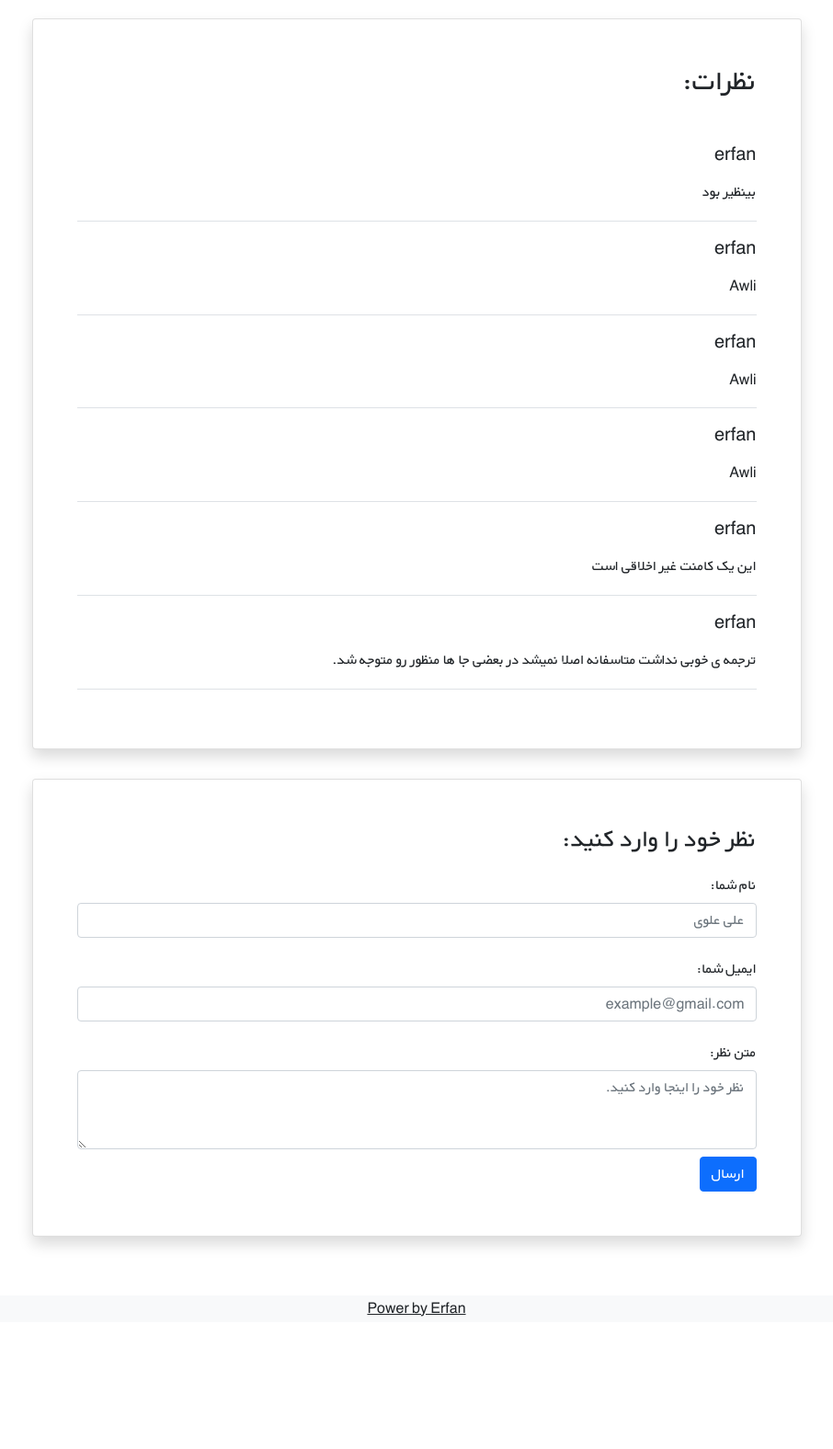
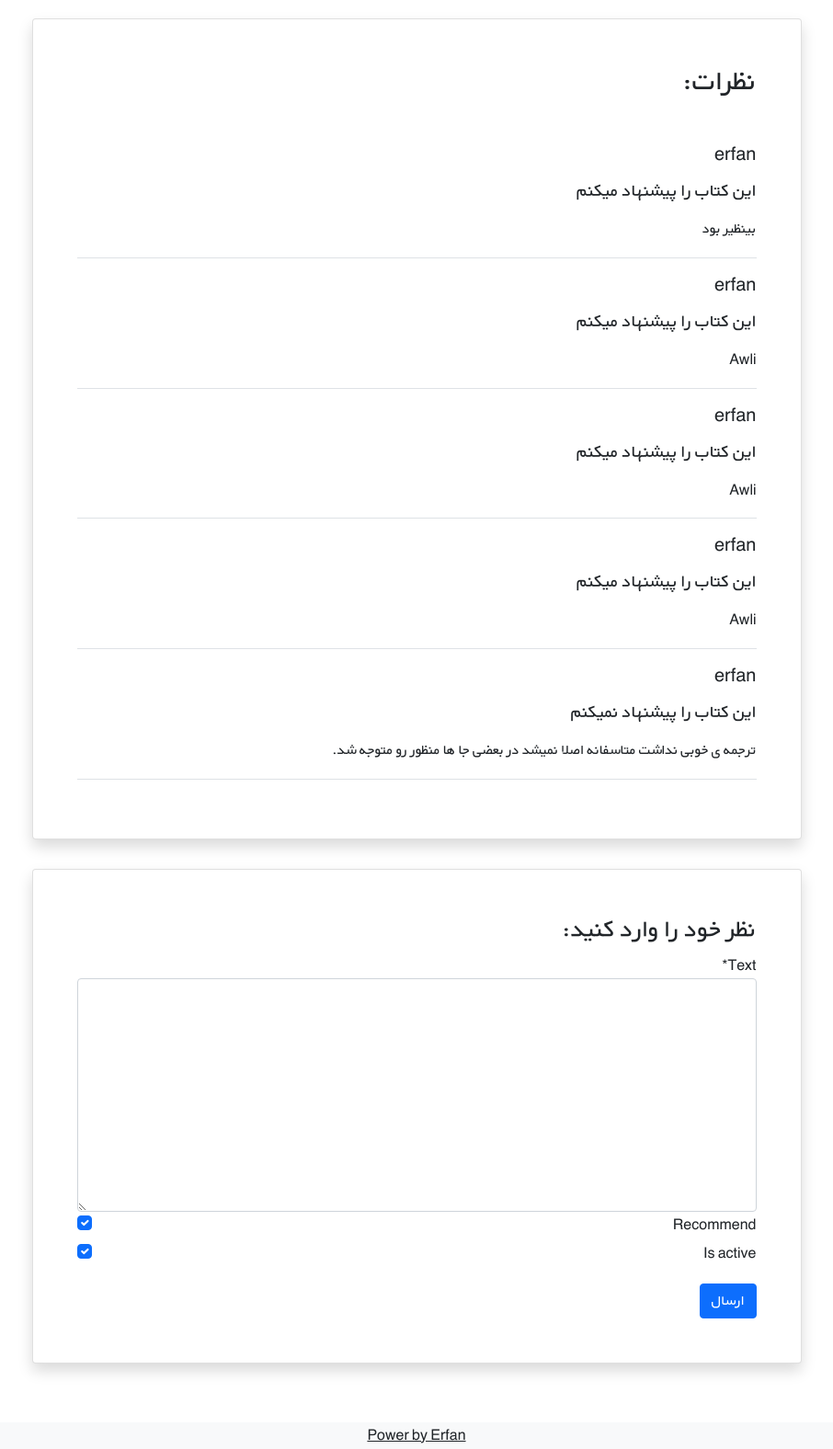
Before and after one commit to Erfan4708/DjangoBookStoreProject, a Django app: page /books/3/ in a window 1280 px wide. Shown: the part 1477-3053 px from the top of the page at 92% size, without its empty margins (187-1093 px from the left). Before the commit the page ends 2909 px from the top, so only its background shows below. Run offline with Django 4.2, Linux system fonts and the light colour scheme; data comes from the database, SQL or seed files in the repository; both versions use the stored data as it was after the commit; some libraries are stand-ins or nearby versions.

Commit message:
add comment form to book_detail

```diff
--- a/books/admin.py
+++ b/books/admin.py
@@ -4,7 +4,7 @@ from .models import Book , Comment
 
 # @admin.register(Comment)
 class CommentAdmin(admin.ModelAdmin):
-    list_display = ('user' , 'book' , 'text' , 'date_time_created' ,)
+    list_display = ('user' , 'book' , 'text' , 'date_time_created' ,'is_active' , 'recommend' ,)
 
 admin.site.register(Book)
 admin.site.register(Comment , CommentAdmin)
--- /dev/null
+++ b/books/forms.py
@@ -0,0 +1,6 @@
+from django import forms
+from .models import Comment
+class CommentForm(forms.ModelForm):
+    class Meta:
+        model = Comment
+        fields = ('text' , 'recommend' , 'is_active' ,)
--- a/books/models.py
+++ b/books/models.py
@@ -27,6 +27,8 @@ class Comment(models.Model):
     text = models.TextField()
     date_time_created = models.DateTimeField(auto_now_add=True)
     book = models.ForeignKey(Book , on_delete=models.CASCADE , related_name="comments")
+    is_active = models.BooleanField(default=True)
+    recommend = models.BooleanField(default=True)
 
     def __str__(self):
         return self.text
--- a/books/templates/books/book_detail.html
+++ b/books/templates/books/book_detail.html
@@ -1,4 +1,5 @@
 {% extends '_html.html' %}
+{% load crispy_forms_tags %}
 
 {% block title %}
     جزییات کتاب {{ book.title }}
@@ -36,18 +37,27 @@
                 </div>
                 <div class="d-flex justify-content-center">
                     <div class="my-3 p-5 w-sm-75 w-100">
-                    {{ book.description|linebreaks  }}
+                        {{ book.description|linebreaks }}
                     </div>
                 </div>
 
                 <div class="d-flex justify-content-center">
                     <div class="card shadow my-3 p-5 w-sm-75 w-100">
                         <h2 class="mb-5">نظرات:</h2>
+
                         {% for comment in comments %}
+                            {% if comment.is_active %}
                                 <div class="border-bottom mb-3">
                                     <h5 class="mb-3">{{ comment.user.username }}</h5>
+                                    {% if comment.recommend %}
+                                        <h5>این کتاب را پیشنهاد میکنم</h5>
+                                    {% else %}
+                                        <h5>این کتاب را پیشنهاد نمیکنم</h5>
+                                    {% endif %}
                                     <p>{{ comment.text|linebreaks }}</p>
                                 </div>
+                            {% endif %}
+
                         {% endfor %}
                     </div>
                 </div>
@@ -56,20 +66,9 @@
                     <div class="card shadow my-3 p-5 w-sm-75 w-100">
                         <h3>نظر خود را وارد کنید:</h3>
                         <form method="POST">
-                        <div class="form-group py-2">
-                            <label class="py-1" for="author_name">نام شما:</label>
-                            <input type="text" class="form-control" placeholder="علی علوی" name="author_name">
-                        </div>
-                        <div class="form-group py-2">
-                            <label class="py-1" for="email">ایمیل شما:</label>
-                            <input type="email" class="form-control" placeholder="example@gmail.com" name="email">
-                        </div>
-                        <div class="form-group py-2">
-                            <label class="py-1" for="comment_text">متن نظر:</label>
-                            <textarea class="form-control" name="text" rows="3"
-                                      placeholder="نظر خود را اینجا وارد کنید."></textarea>
-                        </div>
-                        <button type="submit" class="btn btn-primary">ارسال</button>
+                            {% csrf_token %}
+                            {{ comment_form|crispy }}
+                            <button type="submit" class="btn btn-primary mt-3">ارسال</button>
                         </form>
                     </div>
                 </div>
--- a/books/views.py
+++ b/books/views.py
@@ -2,6 +2,7 @@ from django.views import generic
 from .models import Book
 from django.urls import reverse_lazy
 from django.shortcuts import get_object_or_404 , render
+from .forms import CommentForm
 # Create your views here.
 
 class BookListView(generic.ListView):
@@ -17,7 +18,25 @@ class BookListView(generic.ListView):
 def book_detail_view(request , pk):
     book = get_object_or_404(Book , pk=pk)
     book_comments = book.comments.all()
-    return render(request , "books/book_detail.html" , {"book" : book , "comments" : book_comments})
+
+    if request.method == 'POST' :
+        comment_form = CommentForm(request.POST)
+        if comment_form.is_valid():
+            new_comment = comment_form.save(commit=False)
+            new_comment.book = book
+            new_comment.user = request.user
+            new_comment.save()
+            comment_form = CommentForm()
+
+    else:
+        comment_form = CommentForm()
+
+    return render(request , "books/book_detail.html" ,
+                  {
+                      "book" : book ,
+                      "comments" : book_comments ,
+                      "comment_form" : comment_form
+                  })
 
 class AddBook(generic.CreateView):
     model = Book
```
Also changed, not shown: books/migrations/0006_comment_is_active_comment_recommend.py (added), db.sqlite3. Lines whose indentation alone changed are shown as unchanged.
